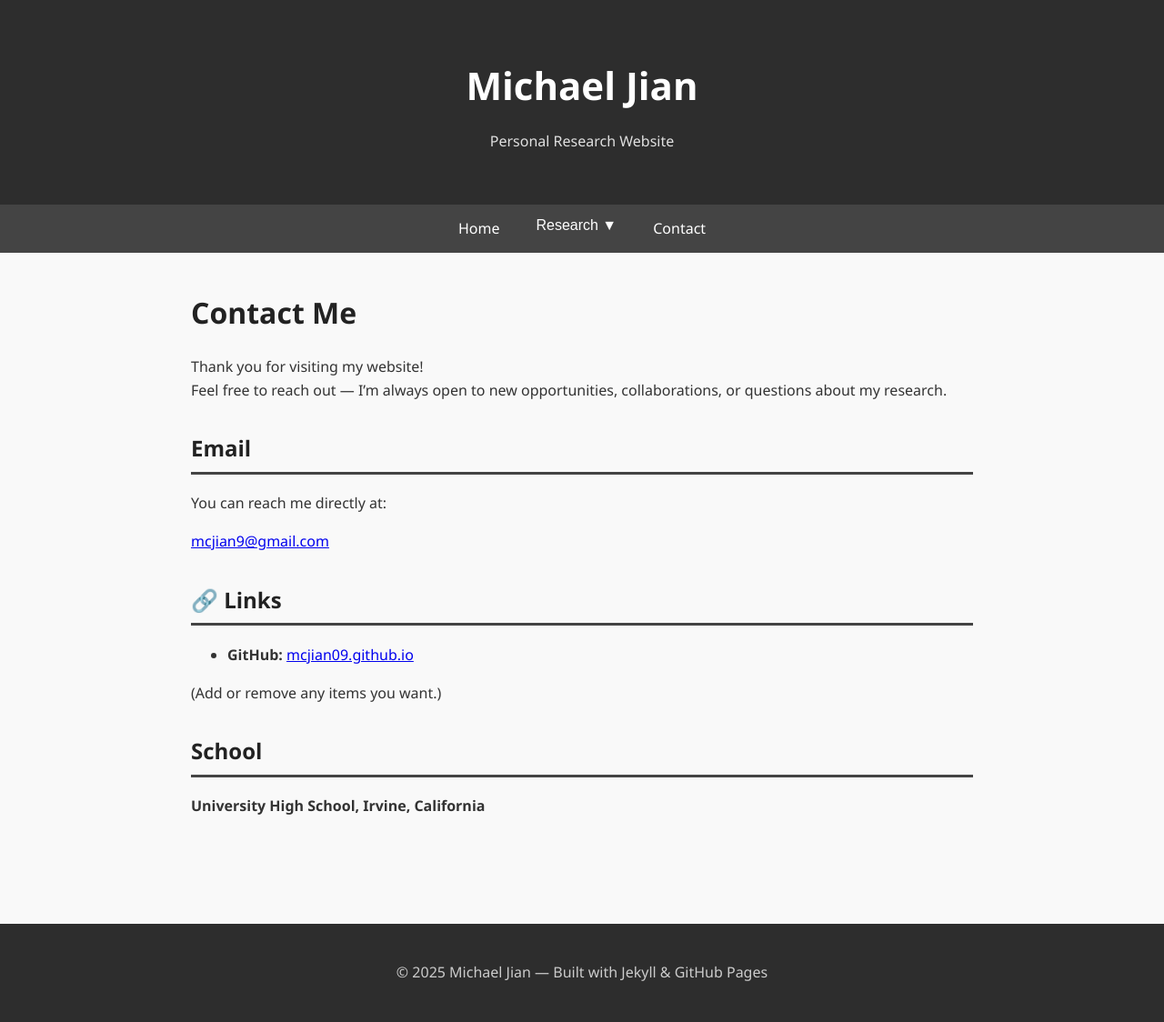
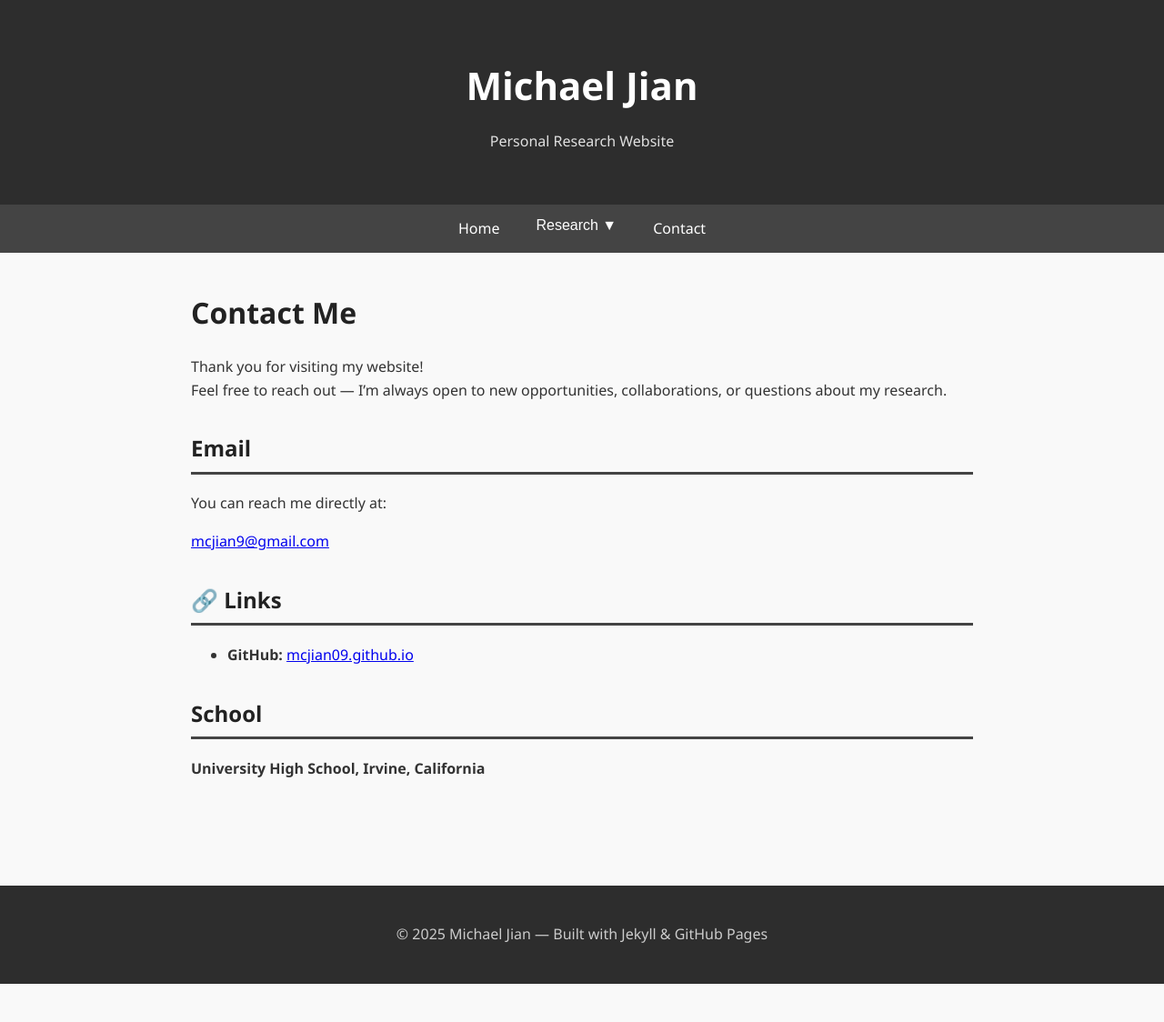
Before and after one commit to mcjian09/mcjian09.github.io, a Jekyll site: the page built from contact.md, in a window 1280 px wide. Shown: the whole page at 91% size. Built offline with Jekyll 4.4.1, drawn with Linux system fonts in a browser that asks for light colours; after the commit the page ends 1082 px from its top, so only the background shows below that.

Commit message:
Update contact.md

```diff
--- a/contact.md
+++ b/contact.md
@@ -21,8 +21,6 @@ You can reach me directly at:
 
 - **GitHub:** [mcjian09.github.io](https://mcjian09.github.io/)
 
-(Add or remove any items you want.)
-
 ## School
 
 **University High School, Irvine, California**
```
